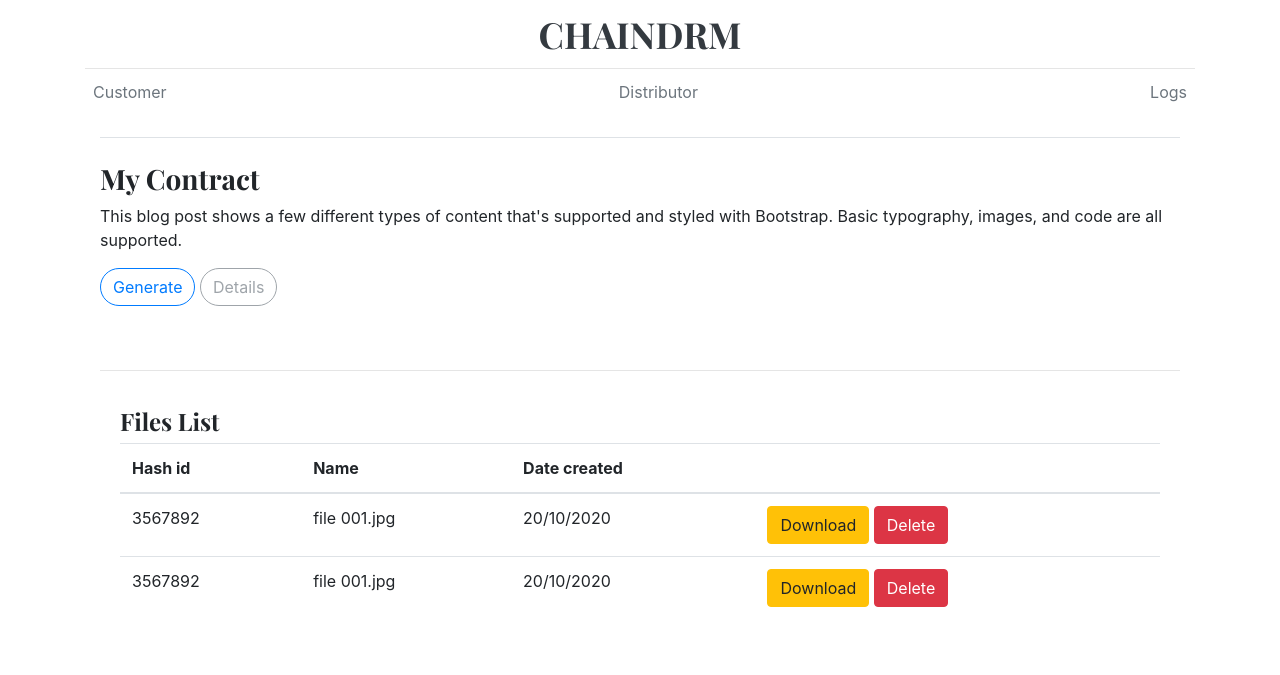
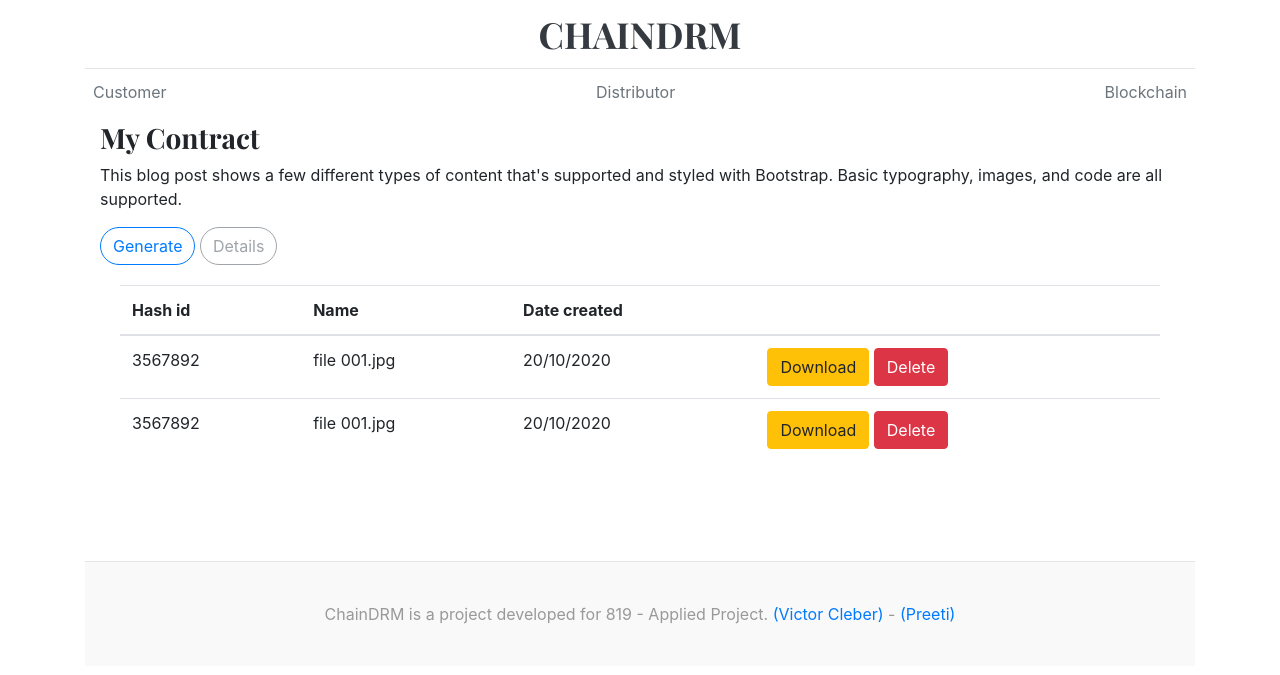
Before and after one commit to victor-cleber/chaindrm_frontend, a Django app: page /chaindrm/customer/ in a window 1280 px wide. Shown: the top 675 px of the page. After the commit the page ends 624 px from the top, so only its background shows below. Run offline with Django 3.2, Linux system fonts and the light colour scheme; some libraries are stand-ins or nearby versions.

Commit message:
Configurating the same layout for all pages

```diff
--- a/web/chaindrm/static/css/main.css
+++ b/web/chaindrm/static/css/main.css
@@ -95,9 +95,7 @@
   }
 
   /* Pagination */
-  .blog-pagination {
-    margin-bottom: 4rem;
-  }
+
   .blog-pagination > .btn {
     border-radius: 2rem;
   }
--- a/web/chaindrm/templates/blockchain.html
+++ b/web/chaindrm/templates/blockchain.html
@@ -10,14 +10,11 @@
 <main role="main" class="container">
     <div class="row">
       <div class="col-md-12 blog-main">
-        <h3 class="pb-3 mb-4 font-italic border-bottom"></h3>
-
         <div class="card-body">
-          <h4>Logs</h4>
           <table class="table">
               <thead>
                   <tr>
-                      <th scope="col">Hash id</th>
+                      <th scope="col">id</th>
                       <th scope="col">Date created</th>
                       <th scope="col">Content</th>
                       <th scope="col"></th>
--- a/web/chaindrm/templates/customer.html
+++ b/web/chaindrm/templates/customer.html
@@ -11,8 +11,6 @@
 <main role="main" class="container">
     <div class="row">
       <div class="col-md-12 blog-main">
-        <h3 class="pb-3 mb-4 font-italic border-bottom">
-        </h3>
         <div class="blog-post">
           <h3>My Contract</h3>
           <p>This blog post shows a few different types of content that's supported and styled with Bootstrap. Basic typography, images, and code are all supported.</p>
@@ -20,9 +18,7 @@
             <a class="btn btn-outline-primary" href="#">Generate</a>
             <a class="btn btn-outline-secondary disabled" href="#">Details</a>
           </nav>
-          <hr>
           <div class="card-body">
-            <h4>Files List</h4>
             <table class="table">
                 <thead>
                     <tr>
--- a/web/chaindrm/templates/distributor.html
+++ b/web/chaindrm/templates/distributor.html
@@ -7,7 +7,7 @@
 
 {% block content %}
 <div class="card-body">
-    <h4>Files List</h4>
+    <h4></h4>
     <table class="table">
         <thead>
             <tr>
--- a/web/chaindrm/templates/navbar.html
+++ b/web/chaindrm/templates/navbar.html
@@ -9,6 +9,6 @@
   <nav class="nav d-flex justify-content-between">
     <a class="p-2 text-muted" href="{% url 'customer' %}">Customer</a>
     <a class="p-2 text-muted" href="{% url 'distributor' %}">Distributor</a>
-    <a class="p-2 text-muted" href="{% url 'blockchain' %}">Logs</a>
+    <a class="p-2 text-muted" href="{% url 'blockchain' %}">Blockchain</a>
   </nav>
 </div>
```
